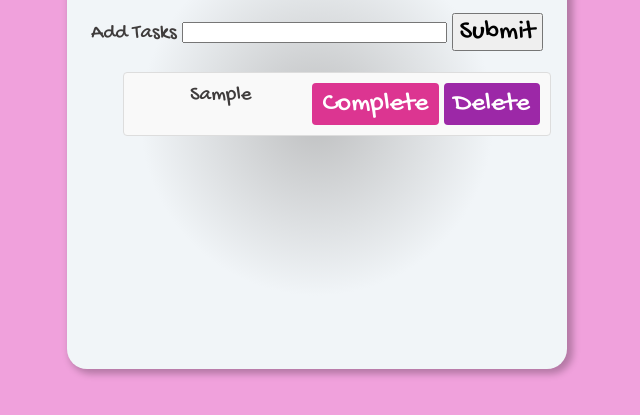
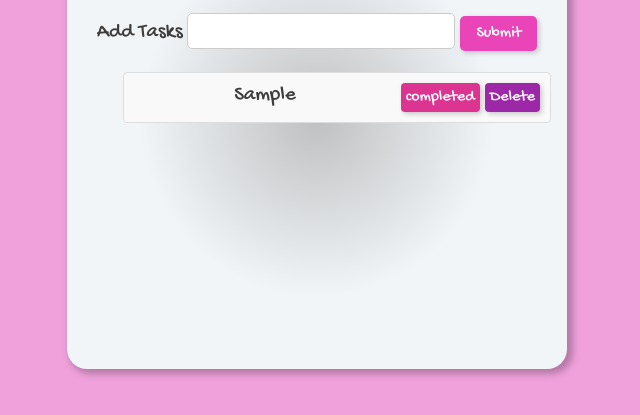
Before and after one commit to Sisonke10-byt/My-Todo-List, a website: page public/index.html in a window 1280 px wide. Both pictures are taken after typing "Sample" into the empty fields and a click on the button "Submit". Shown: the part 289-704 px from the top of the page, without its empty margins (323-963 px from the left). Drawn offline with Linux system fonts and the light colour scheme.

Commit message:
Improve Submit Button Styling and Expand Add Tasks Input Area

```diff
--- a/public/app.js
+++ b/public/app.js
@@ -44,7 +44,7 @@ const renderTasks = () => {
           <span style="text-decoration: ${task.completed ? 'line-through' : 'none'};">
             ${task.text}
           </span>
-          <button class="button complete" onclick="toggleTaskCompletion(${index})">Complete</button>
+          <button class="button complete" onclick="toggleTaskCompletion(${index})">completed</button>
           <button class="button delete" onclick="removeTask(${index})">Delete</button>
         </li>
       `
--- a/public/style.css
+++ b/public/style.css
@@ -54,10 +54,45 @@
     width: 24%;
   }
 
-  button{
+  .button {
+    background-color: #e945b8;
     font-family: 'Gochi Hand', cursive;
-    font-size: 130%;
+    color: white;
+    border: none;
+    border-radius: 5px;
+    padding: 0.5rem 1rem;
+    font-size: 1rem;
+    cursor: pointer;
+    box-shadow: 2px 2px 5px rgba(0, 0, 0, 0.2);
+    transition: all 0.3s ease;
   }
+
+  .button:hover {
+    background-color: #b282cf;
+    box-shadow: 4px 4px 7px rgba(0, 0, 0, 0.3);
+    transform: translateY(-2px);
+  }
+
+  .button span {
+    display: inline-block;
+    position: relative;
+    transition: all 0.3s ease;
+  }
+
+  .button:hover span {
+    transform: scale(1.1);
+  }
+
+
+  .form__input {
+    width: 100%;
+    max-width: 250px;
+    padding: 0.5rem;
+    font-size: 1rem;
+    border: 1px solid #ccc;
+    border-radius: 5px;
+  }
+
   .input-group {
     display: flex;
     margin-bottom: 20px;
@@ -65,7 +100,7 @@
 
   #task-input {
     flex: 1;
-    padding: 10px;
+    padding: 20px;
     border: 1px solid #ddd;
     border-radius: 4px 0 0 4px;
   }
@@ -104,7 +139,7 @@
   .task button {
     margin-left: 5px;
     border: none;
-    padding: 5px 10px;
+    padding: 5px;
     cursor: pointer;
     border-radius: 4px;
   }
```
